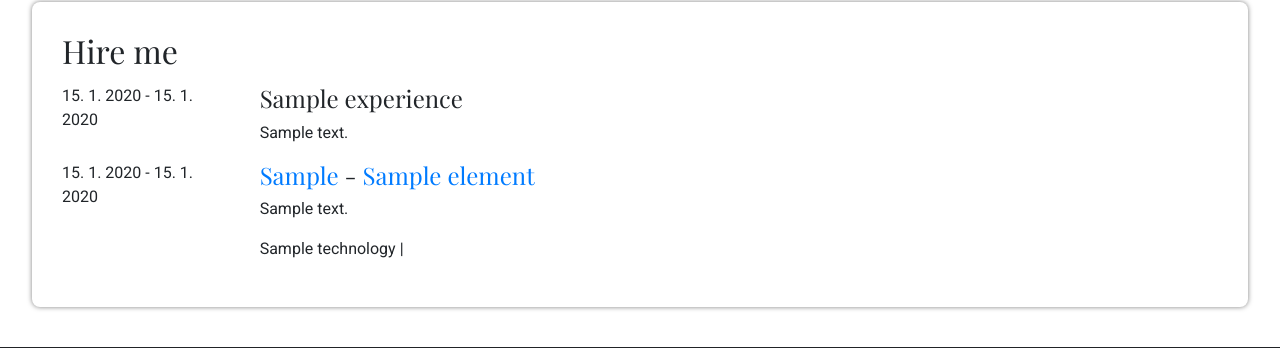
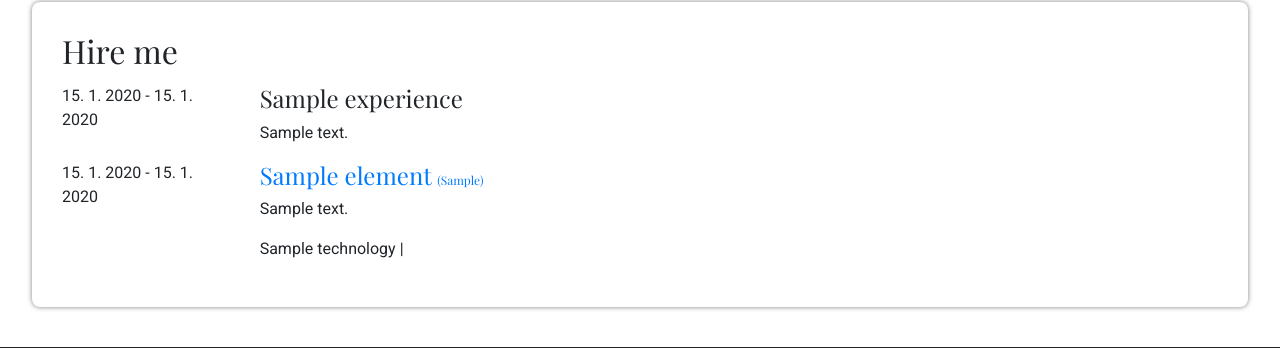
Before and after one commit to ChristianGroeber/django-christian-groeber, a Django app: page /hire-me/ in a window 1280 px wide. Shown: the part 102-450 px from the top of the page. Run offline with Django 3.2, Linux system fonts and the light colour scheme; tables that the repository leaves empty hold one stand-in row (values such as "Sample post"); grey boxes marked "Sample" are stand-in pictures; some libraries are stand-ins or nearby versions.

Commit message:
small changes

```diff
--- a/christian_groeber_ch/hire_me/views.py
+++ b/christian_groeber_ch/hire_me/views.py
@@ -31,7 +31,6 @@ def index(request):
         diff_years -= 1
     elif date_now.day - birthday.day < 0:
         diff_years -= 1
-    print(diff_years)
     return render(request, 'hire_me/index.html', {'resume': resume, 'experiences': sorted_experiences})
 
 
--- a/christian_groeber_ch/website/templates/hire_me/index.html
+++ b/christian_groeber_ch/website/templates/hire_me/index.html
@@ -18,8 +18,7 @@
         <div class="col-sm-10">
             {% if experience.exp_type == 'element' %}
             <h4>
-                <a href="../portfolio/{{ experience.portfolio_type }}/">{{ experience.portfolio_type }}</a> -
-                <a href="../portfolio/{{ experience.url }}">{{ experience.title }}</a>
+                <a  href="../portfolio/{{ experience.url }}">{{ experience.title }}</a> <a style="font-size: 12px;" href="../portfolio/{{ experience.portfolio_type }}/">({{ experience.portfolio_type }})</a>
             </h4>
             <p>{{ experience.description }}</p>
                 <p>
```
